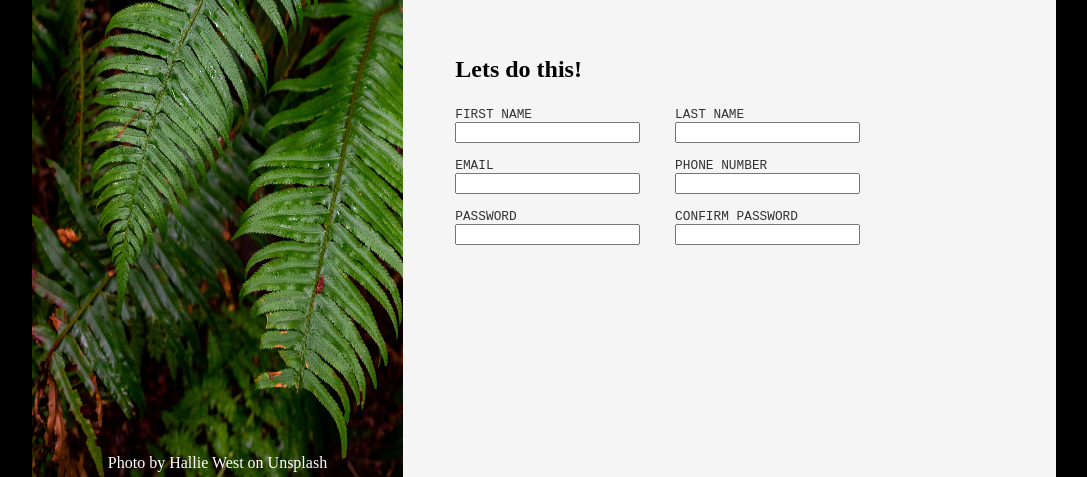
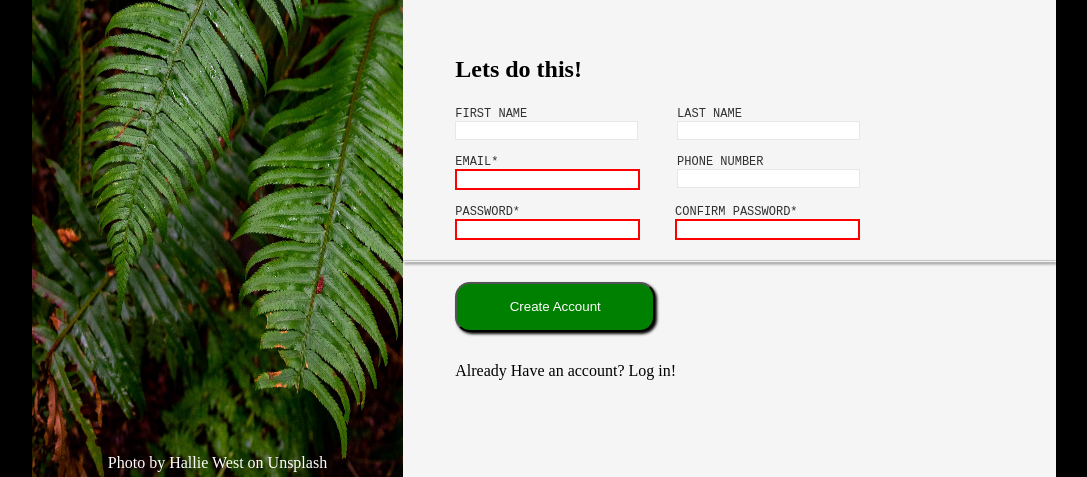
Before and after one commit to MikRFos/Odin-Form, a plain HTML site: page index.html in a window 1280 px wide. Shown: the part 323-800 px from the top of the page, without its empty margins (96-1183 px from the left). Drawn offline with Linux system fonts and the light colour scheme.

Commit message:
Add button with JS to validate pw.

```diff
--- a/css/style.css
+++ b/css/style.css
@@ -63,17 +63,22 @@ body{
   font-size: 1.5rem;
 }
 
+.form-container p.intro{
+  margin-left: 8%;
+}
+
 .form-container{
   display:flex;
   flex-direction: column;
-  margin-left: 8%;
-  margin-right:30%;
+
 }
 
 .form-row{
   display: flex;
   justify-content: space-between;
   margin-bottom: 15px;
+  margin-left: 8%;
+  margin-right:30%;
 }
 
 .form-group{
@@ -82,7 +87,48 @@ body{
 }
 
 label{
-  font-size: .8rem;
+  font-size: .75rem;
   font-family: monospace;
   opacity: .8
 }
+
+input{
+  border: 1px solid #E5E7EB;
+}
+
+input:invalid,
+.error{
+  border:solid 2px red;
+}
+
+input:focus{
+  border: 3px solid #4062f8;
+  box-shadow: 2px 2px 2px black;
+}
+
+hr{
+  box-shadow: 1px 2px 3px black;
+  margin: 20px 0;
+  opacity: .5;
+}
+
+button{
+  background-color: green;
+  color:white;
+  border-radius:15px;
+  height: 50px;
+  width: 200px;
+  box-shadow: 2px 2px 3px black;
+  margin-bottom:30px;
+  margin-left: 8%;
+}
+
+a{
+  text-decoration: none;
+  color:black;
+  margin-left: 8%;
+}
+
+.match{
+  color:red;
+}
--- a/index.html
+++ b/index.html
@@ -6,6 +6,7 @@
   <meta name="viewport" content="width=device-width, initial-scale=1.0">
   <title>Document</title>
   <link rel="stylesheet" href="css/style.css">
+  <script src="js/script.js" defer></script>
 </head>
 <body>
   <div class="logo-container">
@@ -38,8 +39,8 @@
         </div>
         <div class="form-row">
           <div class="form-group">
-            <label for="email">EMAIL</label>
-            <input type="email" id="email" name="email">
+            <label for="email">EMAIL*</label>
+            <input type="email" id="email" name="email" required>
           </div>
           <div class="form-group">
             <label for="phone">PHONE NUMBER</label>
@@ -48,15 +49,20 @@
         </div>
         <div class="form-row">
           <div class="form-group">
-            <label for="pwd">PASSWORD</label>
-            <input type="password" id="pwd" name="pwd">
+            <label for="pwd">PASSWORD*</label>
+            <input type="password" id="pwd" name="pwd" minlength="8" required>
           </div>
           <div class="form-group">
-            <label for=confirmpwd">CONFIRM PASSWORD</label>
-            <input type="password" id="confirmpwd" name="confirmpwd">
+            <label for=confirmpwd">CONFIRM PASSWORD*</label>
+            <input type="password" id="confirmpwd" name="confirmpwd" minlength="8" required>
           </div>
+
         </div>
+        <p class="match"></p>
+        <hr>
+          <button type="button">Create Account</button>
       </form>
+      <a href="#">Already Have an account? Log in!</a>
     </div>
   </div>
 </body>
--- /dev/null
+++ b/js/script.js
@@ -0,0 +1,19 @@
+let button = document.querySelector("button");
+
+
+button.addEventListener("click", (e) => {
+  console.log('button clicked');
+  let pwd = document.querySelector('#pwd');
+  let confirmPwd = document.querySelector('#confirmpwd');
+  console.log(`${pwd.value} = ${confirmPwd.value}?`)
+  if(pwd.value===confirmPwd.value){
+    console.log("match")
+    document.querySelector('form').submit();
+    return;
+  }
+
+  console.log("no match");
+  pwd.classList.add('error');
+  confirmPwd.classList.add('error');
+  document.querySelector('.match').textContent = "Passwords Must Match."
+})
```
